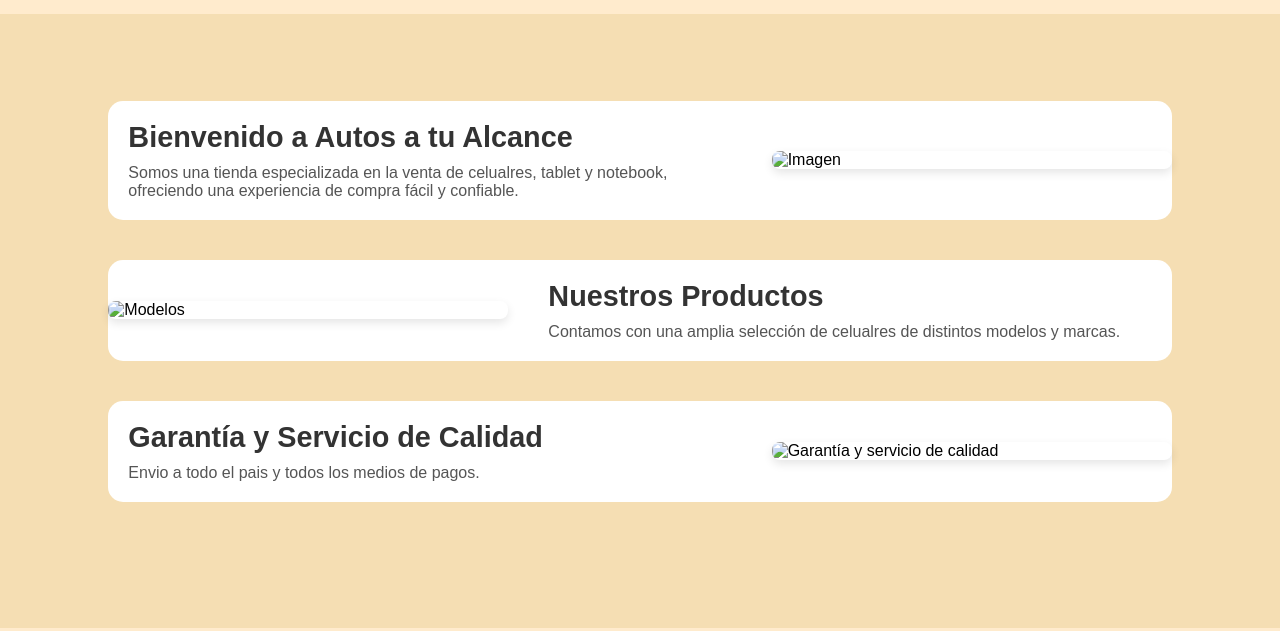
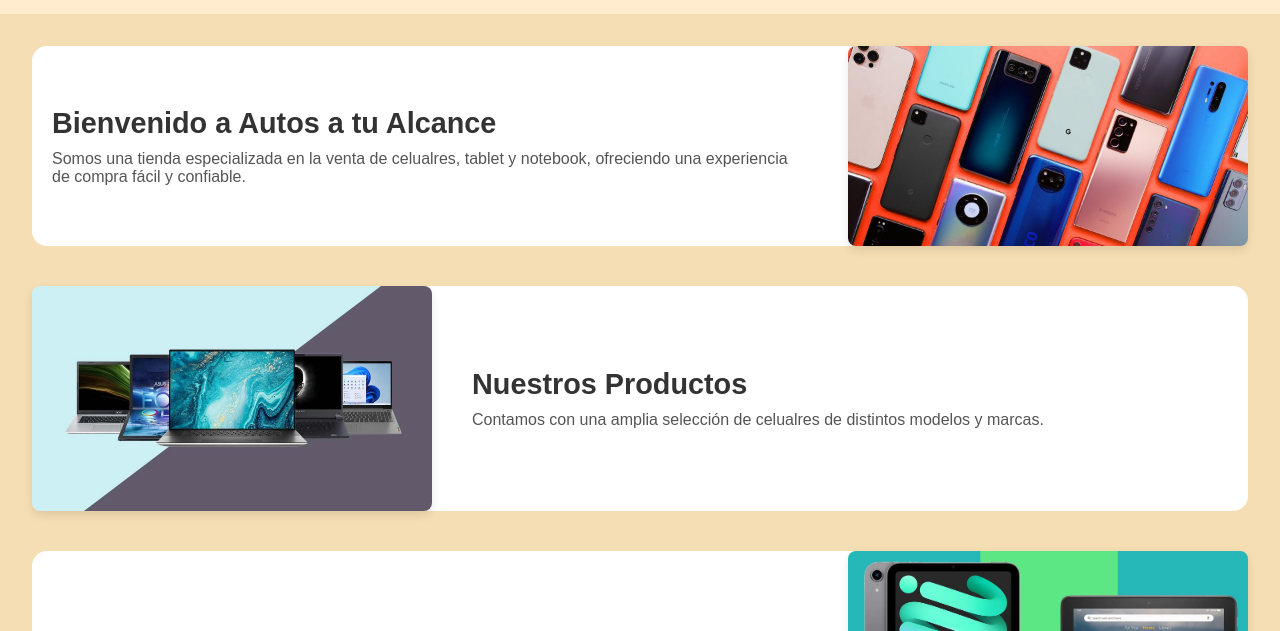
Before and after one commit to francogtr3435/francogruppitpi, a plain HTML site: page index.html in a window 1280 px wide. Shown: the part 66-697 px from the top of the page. Drawn offline with Linux system fonts and the light colour scheme.

Commit message:
Update index.html

```diff
--- a/index.html
+++ b/index.html
@@ -42,11 +42,11 @@
                     <h2>Bienvenido a Autos a tu Alcance</h2>
                     <p>Somos una tienda especializada en la venta de celualres, tablet y notebook, ofreciendo una experiencia de compra fácil y confiable.</p>
                 </div>
-                <img src="img/foto1.jpg" alt="Imagen" class="imagen-derecha">
+                <img src="foto1.jpg" alt="Imagen" class="imagen-derecha">
             </div>
 
             <div class="descripcion">
-                <img src="img/foto2.jpg" alt="Modelos" class="imagen-izquierda">
+                <img src="foto2.jpg" alt="Modelos" class="imagen-izquierda">
                 <div class="texto">
                     <h2>Nuestros Productos</h2>
                     <p>Contamos con una amplia selección de celualres de distintos modelos y marcas.</p>
@@ -58,7 +58,7 @@
                     <h2>Garantía y Servicio de Calidad</h2>
                     <p>Envio a todo el pais y todos los medios de pagos.</p>
                 </div>
-                <img src="../img/foto3.jpg" alt="Garantía y servicio de calidad" class="imagen-derecha">
+                <img src="foto3.jpg" alt="Garantía y servicio de calidad" class="imagen-derecha">
             </div>
         </section>
 
```
